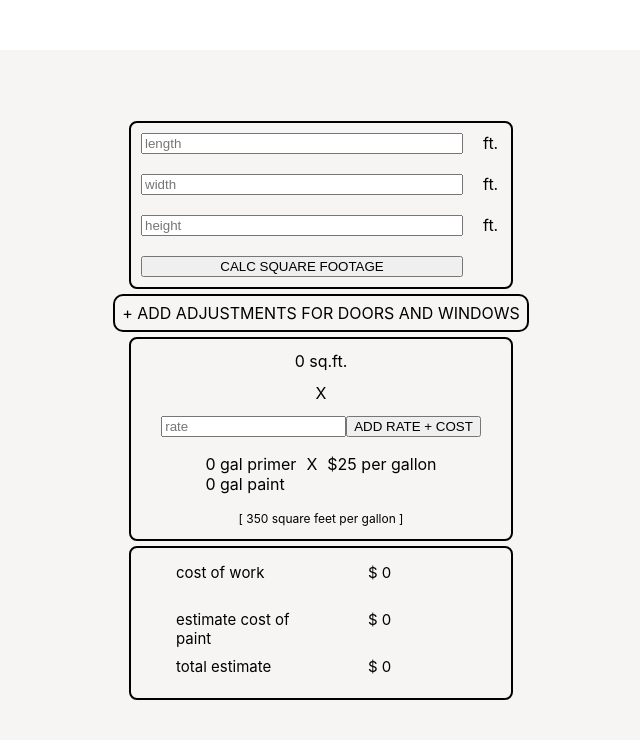
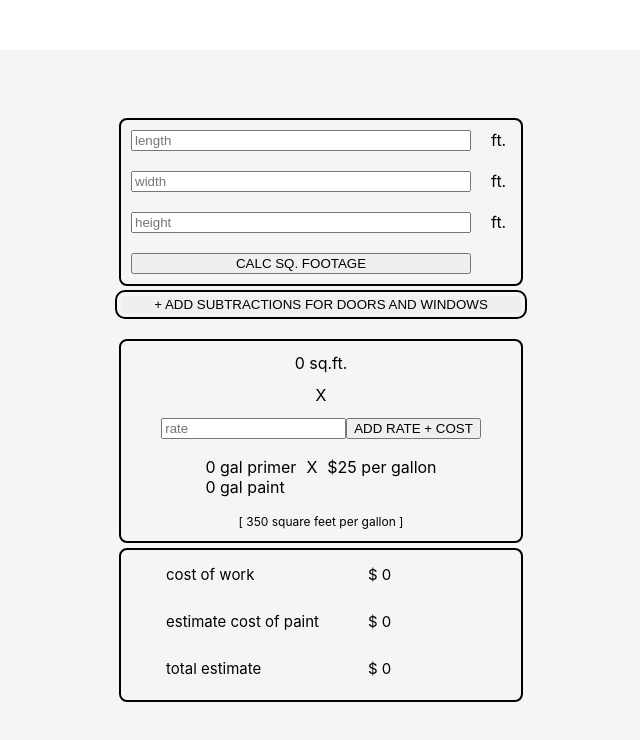
Before and after one commit to MattOrtner/the-painters-tool, a React (Create React App) app: page / in a window 1280 px wide. Shown: the top 740 px of the page, without its empty margins (305-945 px from the left). Built offline with nearby package versions, Linux system fonts and the light colour scheme.

Commit message:
create state for subtract list, and display

```diff
--- a/src/App.css
+++ b/src/App.css
@@ -14,7 +14,7 @@
   display: grid;
   grid-template-columns: 90% 10%;
   flex-direction: column;
-  width: 380px;
+  width: 400px;
   border-radius: .5rem;
 }
 
@@ -24,7 +24,7 @@
 
 .info-container {
   height: 200px;
-  width: 380px;
+  width: 400px;
   border: 2px solid black;
   display: flex;
   flex-direction: column;
@@ -36,7 +36,7 @@
 .totals {
   border: 2px solid black;
   height: 150px;
-  width: 380px;
+  width: 400px;
   display: grid;
   grid-template-columns: 50% 50%;
   grid-template-rows: 30% 30% 30%;
@@ -55,12 +55,29 @@
 }
 
 .subtractions {
+  display: flex;
+  justify-content: center;
   border: 2px solid black;
-  margin: 5px;
+  margin: .25rem;
   border-radius: 10px;
-  padding: 7px;
+  padding: .25rem;
+  width: 400px;
+}
+.subtraction-list {
+  display: flex;
+  padding: .25rem;
+  margin: .25rem;
+  justify-content: center;
+  width: 400px;
+  border-radius: .5rem;
 }
 
+.subtract-button {
+  border: none;
+  height: 100%;
+  width: 100%;
+  cursor: pointer;
+}
 .paint-container {
   height: max-content;
   width: max-content;
--- a/src/App.js
+++ b/src/App.js
@@ -1,9 +1,14 @@
 import './App.css';
-import {useState, useEffect} from 'react'
+import { useState, useEffect } from 'react'
+import SubtractionInput from './components/SubtractionInput'
+import SubtractionList from './components/SubtractionList'
+
 
 function App() {
   const [hwInputs, setHwInputs] = useState({})
   const [totalFootage, setTotalFootage] = useState(0)
+  const [subtractionList, setSubtractionList] = useState([])
+  const [isSubtracted, setIsSubtracted] = useState(false)
 
   const [rate, setRate] = useState(0)
   const [paintCost, setPaintCost] = useState(0)
@@ -63,9 +68,6 @@ function App() {
     findRate()
   }
 
-  /**
-   * Add subtractions - areas like windows and doors
-   */
   return (
     <div className="App">
       <div className="inputs">
@@ -75,9 +77,20 @@ function App() {
         <div>ft.</div>
         <input type="number" placeholder="height" name="height" onChange={handleHWinputs}  />
         <div>ft.</div>
-        <input type="button" value="CALC SQUARE FOOTAGE" onClick={calculate}/>
+        <input type="button" value="CALC SQ. FOOTAGE" onClick={calculate}/>
       </div>
-      <div className="subtractions">+ ADD ADJUSTMENTS FOR DOORS AND WINDOWS</div>
+      <div className="subtractions">
+        {isSubtracted ?
+          <>
+            <SubtractionInput subtractionList={subtractionList} setIsSubtracted={setIsSubtracted} setSubtractionList={setSubtractionList} />
+          </>
+          :
+          <button className="subtract-button" onClick={() => setIsSubtracted(true)}>+ ADD SUBTRACTIONS FOR DOORS AND WINDOWS</button>
+        }
+      </div>
+
+      <SubtractionList subtractionList={subtractionList} />
+
       <div className="info-container">
         <span className="info">{totalFootage} sq.ft.</span>
         <div>X</div>
--- /dev/null
+++ b/src/components/SubtractionInput.js
@@ -0,0 +1,36 @@
+import React, { useState } from 'react'
+
+const SubtractionInput = ({ subtractionList, setSubtractionList, setIsSubtracted}) => {
+  const [subtractionInput, setSubtractionInput] = useState([])
+
+  const handleSubInput = (e) => {
+    const value = e.target.value
+    setSubtractionInput([...subtractionInput, value])
+  }
+
+  const inputSubmit = () => {
+    const sqFtOfReduced = subtractionInput.reduce((acc, dimension) => acc * dimension)
+    setSubtractionList([...subtractionList, sqFtOfReduced])
+    setIsSubtracted(false)
+  }
+
+  return (
+    <div onChange={handleSubInput} >
+      <input
+        type="number"
+        className="subtraction-input"
+        name="height-subtraction"
+        placeholder="height"
+      />
+      <input
+      type="number"
+        className="subtraction-input"
+        name="width-subtraction"
+        placeholder="width"
+      />
+      <input type="button" value="+ subtraction" onClick={inputSubmit}/>
+    </div>
+  )
+}
+
+export default SubtractionInput
--- /dev/null
+++ b/src/components/SubtractionList.js
@@ -0,0 +1,19 @@
+import React from 'react'
+
+
+const SubtractionList = ({subtractionList}) => {
+
+  return (
+    <div className="subtraction-list">
+      {subtractionList.length ?
+        subtractionList.map((subtractionAmount, index) =>
+          <div key={index}>{subtractionAmount} Sq.Ft.</div>
+        )
+        :
+        ''
+      }
+    </div>
+  )
+}
+
+export default SubtractionList
```
